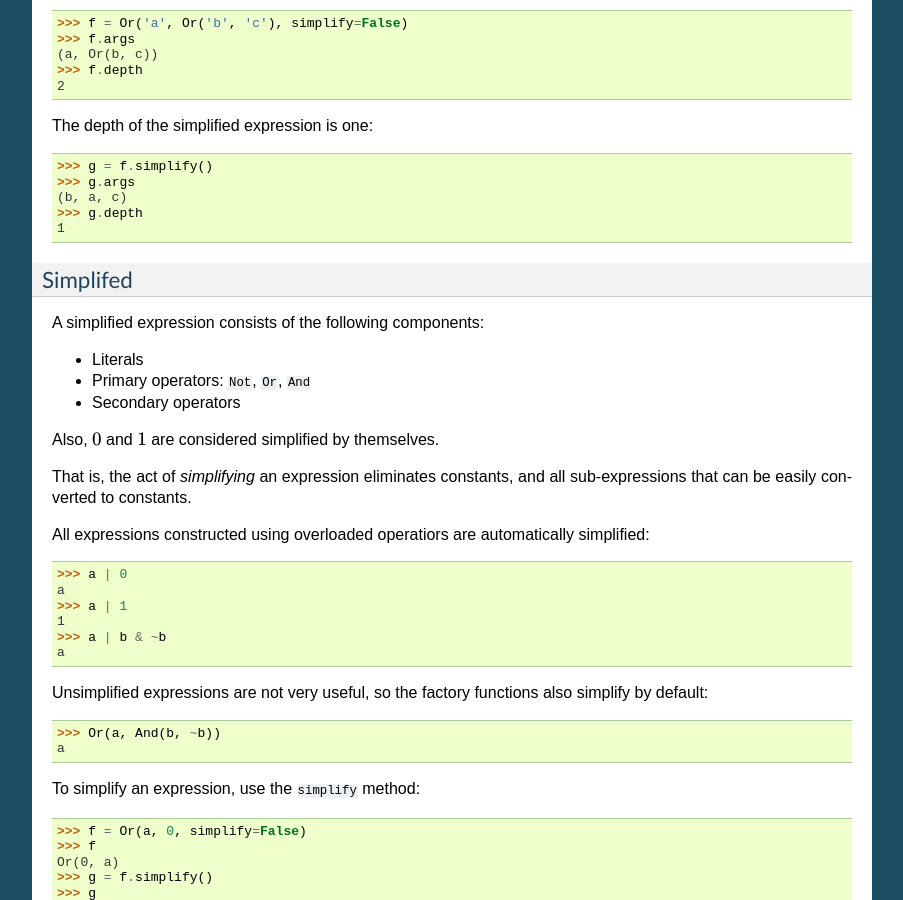
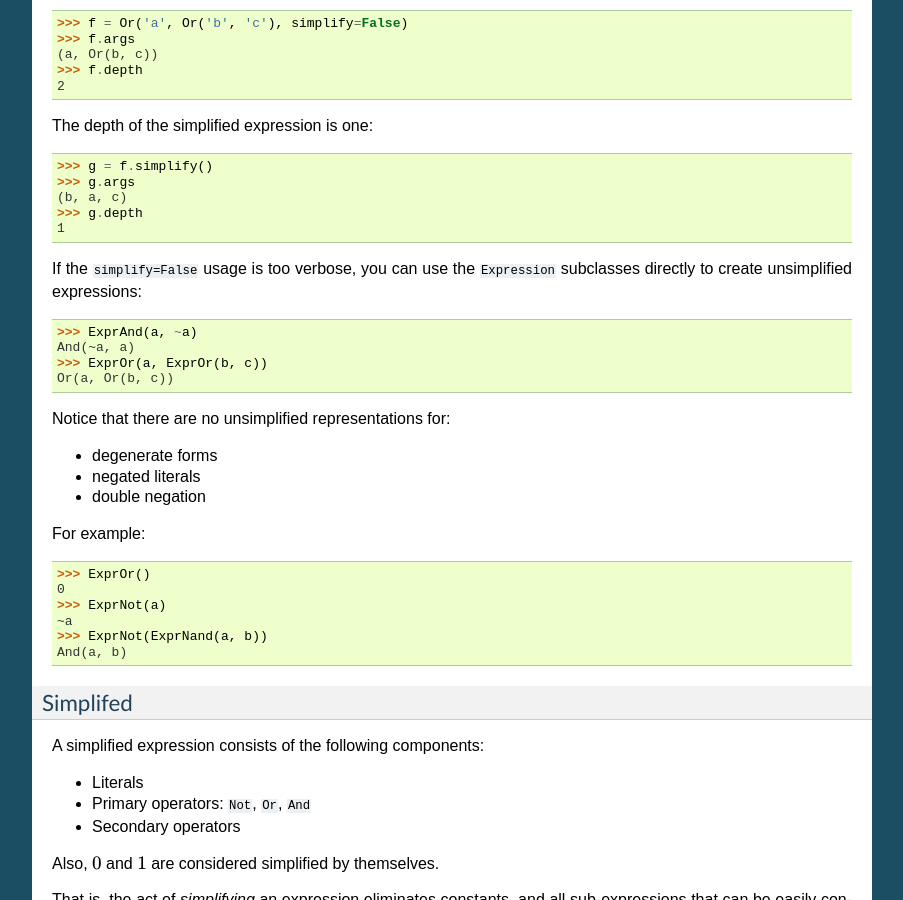
Before and after one commit to cjdrake/pyeda, a Sphinx documentation site: the page built from doc/source/expr.rst, in a window 1280 px wide and 900 px high, scrolled down 9060 px. Shown: the whole window, without its empty margins (198-1101 px from the left). Built offline with Sphinx 7.4.7, drawn with Linux system fonts in a browser that asks for light colours.

Commit message:
Add doc about unsimplified expressions

```diff
--- a/doc/source/expr.rst
+++ b/doc/source/expr.rst
@@ -586,6 +586,30 @@ The depth of the simplified expression is one::
    >>> g.depth
    1
 
+If the ``simplify=False`` usage is too verbose,
+you can use the ``Expression`` subclasses directly to create unsimplified
+expressions::
+
+   >>> ExprAnd(a, ~a)
+   And(~a, a)
+   >>> ExprOr(a, ExprOr(b, c))
+   Or(a, Or(b, c))
+
+Notice that there are no unsimplified representations for:
+
+* degenerate forms
+* negated literals
+* double negation
+
+For example::
+
+   >>> ExprOr()
+   0
+   >>> ExprNot(a)
+   ~a
+   >>> ExprNot(ExprNand(a, b))
+   And(a, b)
+
 Simplifed
 ---------
 
```
